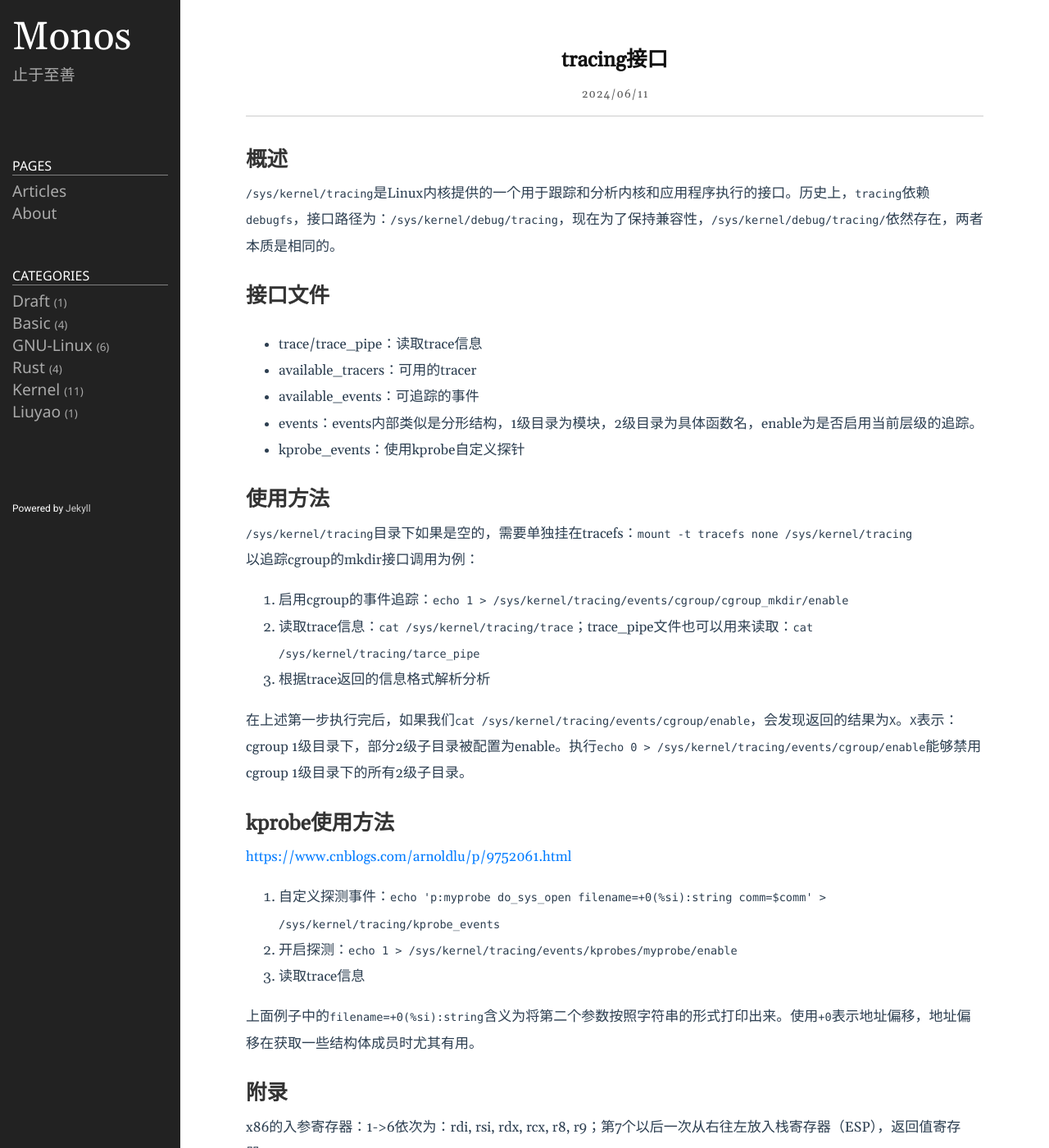
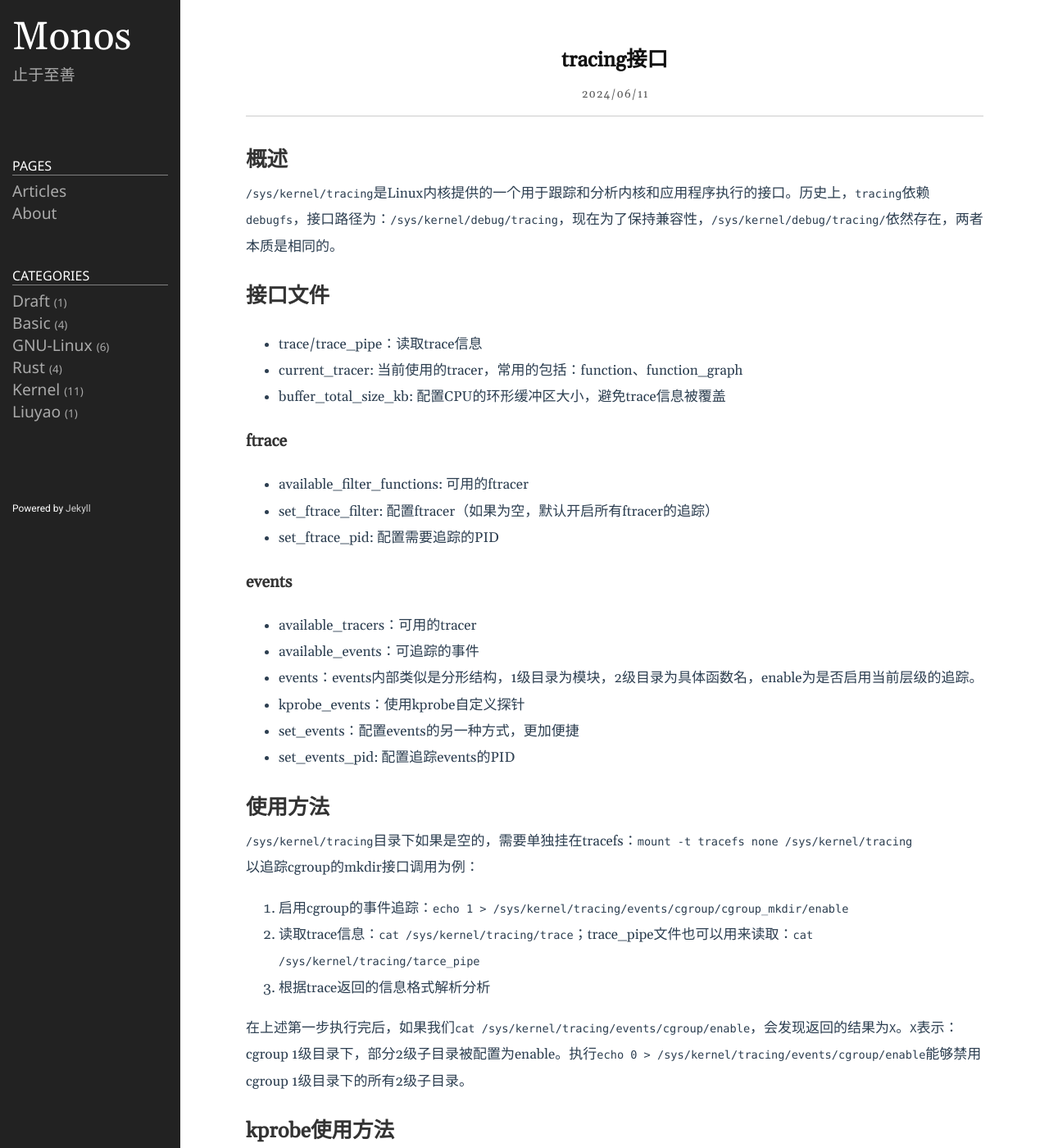
Before and after one commit to lclgo/lclgo.github.io, a Jekyll site: the page built from _posts/kernel/2024-06-11-trace.md, in a window 1280 px wide and 1400 px high. Shown: the whole window at 82% size. Built offline with Jekyll 4.4.1, drawn with Linux system fonts in a browser that asks for light colours; some of the changed text lies outside the part shown.

Commit message:
more tracing

```diff
--- a/_posts/kernel/2024-06-11-trace.md
+++ b/_posts/kernel/2024-06-11-trace.md
@@ -12,10 +12,23 @@ date: 2024-06-11 21:00:00 +0800
 ## 接口文件
 
 * trace/trace_pipe：读取trace信息
+* current_tracer: 当前使用的tracer，常用的包括：function、function_graph
+* buffer_total_size_kb: 配置CPU的环形缓冲区大小，避免trace信息被覆盖
+
+### ftrace
+
+* available_filter_functions: 可用的ftracer
+* set_ftrace_filter: 配置ftracer（如果为空，默认开启所有ftracer的追踪）
+* set_ftrace_pid: 配置需要追踪的PID
+
+### events
+
 * available_tracers：可用的tracer
 * available_events：可追踪的事件
 * events：events内部类似是分形结构，1级目录为模块，2级目录为具体函数名，enable为是否启用当前层级的追踪。
 * kprobe_events：使用kprobe自定义探针
+* set_events：配置events的另一种方式，更加便捷
+* set_events_pid: 配置追踪events的PID
 
 ## 使用方法
 
@@ -33,11 +46,19 @@ date: 2024-06-11 21:00:00 +0800
 
 <https://www.cnblogs.com/arnoldlu/p/9752061.html>
 
+kprobe可以自定义的探测事件为available_ftrace_functions的子集，某些`static`的函数也可以追踪。
+
 1. 自定义探测事件：`echo 'p:myprobe do_sys_open filename=+0(%si):string comm=$comm' > /sys/kernel/tracing/kprobe_events`
 2. 开启探测：`echo 1 > /sys/kernel/tracing/events/kprobes/myprobe/enable`
-3. 读取trace信息
+3. 读取trace信息：`cat trace_pipe`
 
 上面例子中的`filename=+0(%si):string`含义为将第二个参数按照字符串的形式打印出来。使用`+0`表示地址偏移，地址偏移在获取一些结构体成员时尤其有用。
+
+**注意点：**
+
+1. 如果需要探测返回值，自定义的探测事件需要为`r`类型；
+2. 使用寄存器为`%`，不要带寄存器的字母`r`；
+3. 如果参数类型为字符串，使用string；如果参数类型为数字，使用s32/u32/x32等等；
 
 ## 附录
 
```
